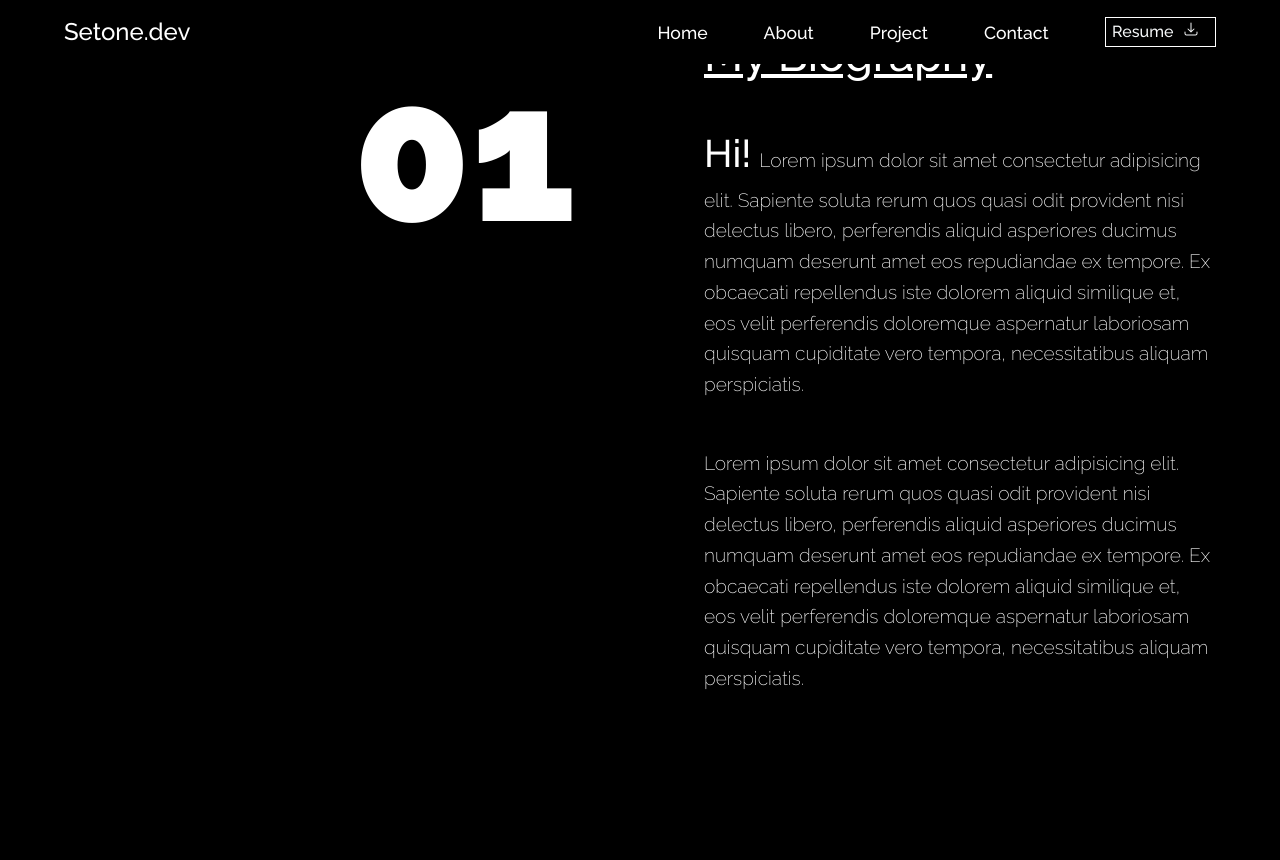
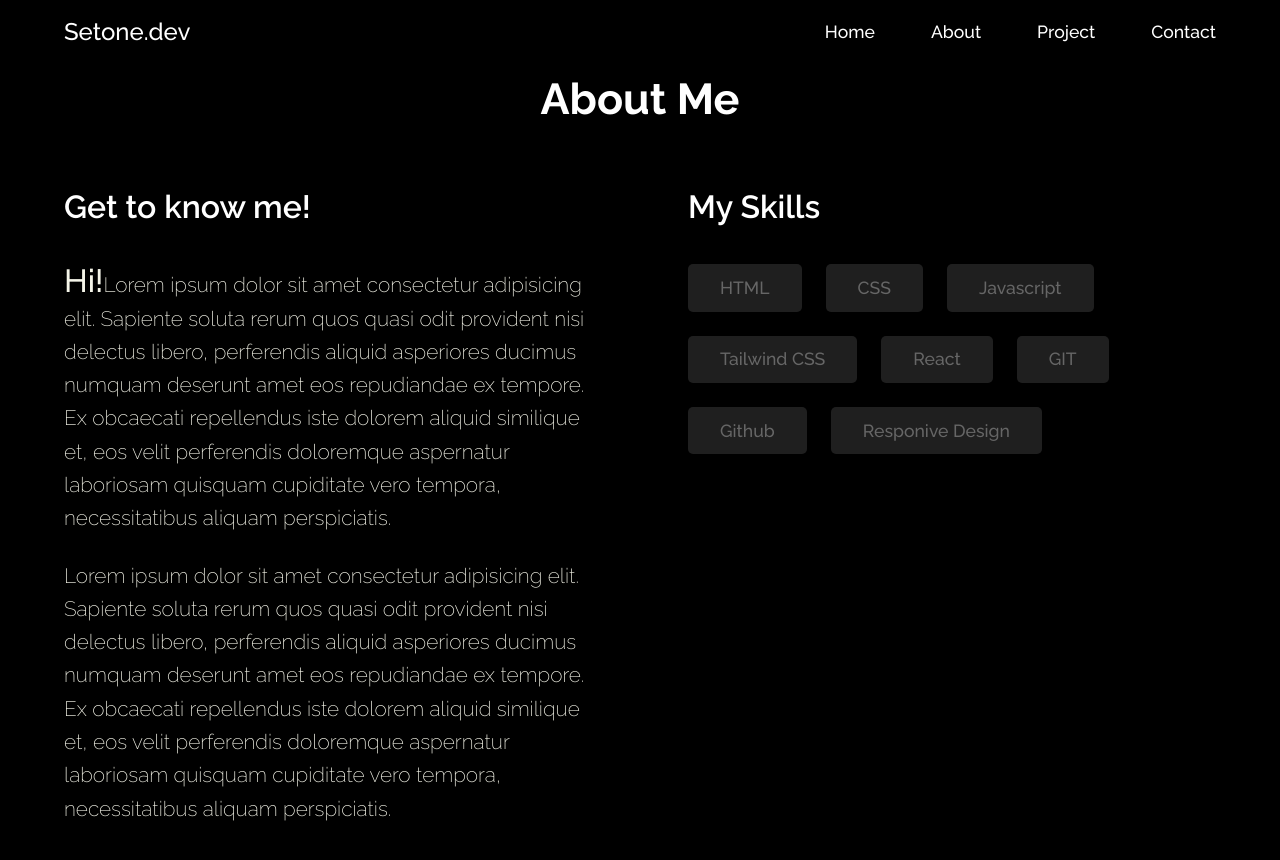
Before and after one commit to Setone01/Setone-Portfolio-v1, a React (Create React App) app: page /about in a window 1280 px wide. Shown: the top 860 px of the page. Before the commit the page ends 800 px from the top, so only its background shows below. Built offline with nearby package versions, Linux system fonts and the light colour scheme.

Commit message:
About page

```diff
--- a/src/Layout/Home.jsx
+++ b/src/Layout/Home.jsx
@@ -1,13 +1,14 @@
 import React from "react";
 import About from "../component/about/About";
-// import About from "../component/about/About";
 import Hero from "../component/Hero/Hero";
+// import Project from "../component/projects/Project";
 
 const Home = () => {
   return (
     <>
       <Hero/>
       <About/>
+      {/* <Project/> */}
     </>
   );
 };
--- a/src/component/Hero/Hero.jsx
+++ b/src/component/Hero/Hero.jsx
@@ -1,5 +1,7 @@
 import React from "react";
 import styled from "styled-components";
+// import { HiArrowDownTray } from "react-icons/hi2";
+
 
 const Hero = () => {
   return (
@@ -14,6 +16,10 @@ const Hero = () => {
             Lowrem ipsum dolor sit amet consectetur adipisicing elit. Eum
             expedita earum ratione alias vel ad corporis quis, facere eveniet
           </p>
+          {/* <div className="HeaderButton">
+            Download CV
+            <HiArrowDownTray className="HeaderIcon" />
+          </div> */}
         </div>
       </div>
     </MainSection>
@@ -30,7 +36,7 @@ const MainSection = styled.div`
     justify-content: center;
     align-items: flex-start;
     flex-flow: column;
-    width: 80%;
+    width: 90%;
     height: 80vh;
     margin: 0 auto;
   }
@@ -52,7 +58,7 @@ const MainSection = styled.div`
   }
 
   .contentBottom {
-    padding-top: 3rem;
+    margin-top: 1rem;
   }
 
   p {
@@ -61,6 +67,24 @@ const MainSection = styled.div`
     font-family: "Raleway";
     color: #f5f5e9;
     line-height: 1.8em;
+    margin-bottom: 3rem;
+  }
+
+  .HeaderButton {
+    width: max-content;
+    background: transparent;
+    background-color: #3b3b3b;
+    color: #fff;
+    font-size: 2rem;
+    font-weight: 500;
+    padding: 0.8rem 0.9rem;
+    border-radius: 5px;
+    transition: 0.3s ease-in-out;
+    outline: none;
+  }
+
+  .HeaderIcon {
+    margin: 0 0.6rem;
   }
 
   @media (max-width: 800px) {
--- a/src/component/about/About.jsx
+++ b/src/component/about/About.jsx
@@ -1,35 +1,44 @@
 import React from "react";
 import styled from "styled-components";
 // import NumberCard from '../UI card/NumberCard'
+import Skill from "./skills";
 
 const About = () => {
   return (
     <MainContainer>
       <div className="contentWrapper">
-        <div className="flexOne">
-          <h1>01</h1>
+        <div className="ContentTitle">
+          <h4>About Me</h4>
+          {/* <p>
+            Here you will find more information about me, what I do, and my
+            current skills mostly in terms of programming and technology
+          </p> */}
         </div>
-        <div className="flexTwo">
-          <h4>About me</h4>
-          <h2>My Biography</h2>
+        <div className="MainContent">
+          <div className="Flex1">
+            <h2>Get to know me!</h2>
             <p>
               <span>Hi!</span>Lorem ipsum dolor sit amet consectetur adipisicing
-            elit. Sapiente soluta rerum quos quasi odit provident nisi delectus
-            libero, perferendis aliquid asperiores ducimus numquam deserunt amet
-            eos repudiandae ex tempore. Ex obcaecati repellendus iste dolorem
-            aliquid similique et, eos velit perferendis doloremque aspernatur
-            laboriosam quisquam cupiditate vero tempora, necessitatibus aliquam
-            perspiciatis.
+              elit. Sapiente soluta rerum quos quasi odit provident nisi
+              delectus libero, perferendis aliquid asperiores ducimus numquam
+              deserunt amet eos repudiandae ex tempore. Ex obcaecati repellendus
+              iste dolorem aliquid similique et, eos velit perferendis
+              doloremque aspernatur laboriosam quisquam cupiditate vero tempora,
+              necessitatibus aliquam perspiciatis.
             </p>
             <p>
-            Lorem ipsum dolor sit amet consectetur adipisicing
-            elit. Sapiente soluta rerum quos quasi odit provident nisi delectus
-            libero, perferendis aliquid asperiores ducimus numquam deserunt amet
-            eos repudiandae ex tempore. Ex obcaecati repellendus iste dolorem
+              Lorem ipsum dolor sit amet consectetur adipisicing elit. Sapiente
+              soluta rerum quos quasi odit provident nisi delectus libero,
+              perferendis aliquid asperiores ducimus numquam deserunt amet eos
+              repudiandae ex tempore. Ex obcaecati repellendus iste dolorem
               aliquid similique et, eos velit perferendis doloremque aspernatur
-            laboriosam quisquam cupiditate vero tempora, necessitatibus aliquam
-            perspiciatis.
+              laboriosam quisquam cupiditate vero tempora, necessitatibus
+              aliquam perspiciatis.
             </p>
+          </div>
+          <div className="Flex2">
+            <Skill />
+          </div>
         </div>
       </div>
     </MainContainer>
@@ -42,85 +51,62 @@ const MainContainer = styled.div`
   .contentWrapper {
     display: flex;
     justify-content: center;
-    flex-wrap: no-wrap;
+    flex-flow: column;
     width: 90%;
-    height: 90vh;
-    margin: 0 auto;
+    height: max-content;
+    margin: 4rem auto;
     gap: 8rem;
   }
+  .ContentTitle {
+    margin-bottom: 0;
+  }
 
-  .flexOne {
+  h4 {
+    text-align: center;
+    font-size: 2.7rem;
+    font-weight: 700;
+  }
+
+  .MainContent {
+    display: flex;
+    gap: 6rem;
+    margin-top: -5rem;
+  }
+  .Flex1 {
+    flex-basis: 50%;
+
+    p {
+      color: #f5f5e9;
+      max-width: 60rem;
+      font-size: 1.3rem;
+      font-weight: 200;
+      margin-bottom: 1.5rem;
+      line-height: 1.6em;
+    }
+  }
+  .Flex2 {
     flex-basis: 50%;
   }
-  h1 {
-    text-align: right;
-    font-size: 12rem;
+  h2 {
+    font-size: 2rem;
+    font-weight: 600;
+    margin-bottom: 2rem;
   }
-  .flexTwo {
-    flex-basis: 50%;
+  span {
+    font-size: 2rem;
+    font-weight: 500;
   }
 
-  span{
-    font-size: 2.4rem;
-    font-weight: 500;
-    margin-right: 8px;
+  @media (max-width: 800px) {
+    .MainContent {
+      display: flex;
+      flex-flow: column;
+
+      p {
+        font-size:1.5rem;
+        font-weight: 300;
       }
-
-  h4{
-    font-size: 1.2rem;
-    font-weight: 200;
-    margin-bottom: -0.7rem;
-    color: orange;
     }
-
-  h2 {
-    font-size: 2.8rem;
-    font-weight: 500;
-    margin-bottom: 2rem;
-    font-family: "Raleway";
-    text-decoration: underline;
-    text-transform: capitalize;
-  }
-
-  p{
-    font-size: 1.2rem;
-    font-weight: 200;
-    margin-bottom: 3rem;
-  }
-
-  @media (max-width: 800px){
-    .contentWrapper{
-      width: 80%;
-      height: max-content;
-      display: flex;
-      flex-direction: column;
-      gap: 0;
-    }
-    .flexOne{
-      width: 100%;
-    }
-    h1{
-      font-size: 10rem;
-      text-align: center;
-      transform: translateY(-50%, -50%);
-    }
-    .flextwo{
-    }
-
-    h4{
-      text-align: center;
-    }
-    h2{
-      font-size: 2.2rem;
-      text-align: center;
-    }
-    p{
-      font-size: 1.6rem;
-      font-weight: 200;
-      font-family:"Raleway";
-      line-height: 1.5em;
-    }
-
   }
 `;
 
--- /dev/null
+++ b/src/component/about/skills.jsx
@@ -0,0 +1,93 @@
+import React from "react";
+import styled from "styled-components";
+
+const stacks = [
+  {
+    id: 1,
+    title: "HTML",
+  },
+  {
+    id: 2,
+    title: "CSS",
+  },
+  {
+    id: 3,
+    title: "Javascript",
+  },
+  {
+    id: 4,
+    title: "Tailwind CSS",
+  },
+  {
+    id: 5,
+    title: "React",
+  },
+  {
+    id: 6,
+    title: "GIT",
+  },
+  {
+    id: 7,
+    title: " Github",
+  },
+  {
+    id: 8,
+    title: "Responive Design",
+  },
+];
+
+const skills = () => {
+  return (
+    <Skill>
+      <div className="SkillContainer">
+        <h2>My Skills</h2>
+        <div className="SkillContent">
+          {stacks.map((opt) => {
+            return <div className="Skill_set" key={opt.id}>{opt.title}</div>;
+          })}
+        </div>
+      </div>
+    </Skill>
+  );
+};
+
+const Skill = styled.div`
+  width: 100%;
+
+  .SkillContainer {
+    display: flex;
+    flex-direction: column;
+    justify-content: center;
+  }
+
+  .SkillContent {
+    display: flex;
+    flex-wrap: wrap;
+    align-items: center;
+  }
+
+  .Skill_set{
+    padding: 0.6rem 2rem;
+    margin-bottom: 1.5rem;
+    margin-right: 1.5rem;
+    font-size: 1.1rem;
+    background: rgba(153,153,153,.2);
+    border-radius: 5px;
+    font-weight: 500;
+    color: #666;
+  }
+
+  h2 {
+    font-size: 2rem;
+    font-weight: 600;
+    margin-bottom: 2rem;
+  }
+
+  @media (max-width: 800px) {
+    .SkillContainer{
+        margin-top: -4rem;
+    }
+  }
+`;
+
+export default skills;
--- a/src/component/header/Header.jsx
+++ b/src/component/header/Header.jsx
@@ -1,7 +1,7 @@
 import React, { useState } from "react";
 import { Link } from "react-router-dom";
 import styled from "styled-components";
-import { HiArrowDownTray, HiXMark, HiOutlineBars3 } from "react-icons/hi2";
+import { HiXMark, HiOutlineBars3 } from "react-icons/hi2";
 
 const Header = () => {
   const [isMobile, setIsMobile] = useState(false);
@@ -37,10 +37,6 @@ const Header = () => {
               Contact
             </Link>
           </li>
-          <Link to="/resume" className="HeaderButton">
-            Resume
-            <HiArrowDownTray className="HeaderIcon" />
-          </Link>
         </ul>
         <div className="mobileToggle" onClick={() => setIsMobile(!isMobile)}>
           {isMobile ? <HiXMark /> : <HiOutlineBars3 />}
@@ -94,22 +90,6 @@ const MainHeader = styled.div`
     font-family: "Raleway";
   }
 
-  .HeaderButton {
-    padding: 0.1rem 0.4rem;
-    border: 1.3px solid #fff;
-    background: transparent;
-    color: #f6f8f9;
-    font-size: 1rem;
-    font-weight: 500;
-    margin: 0;
-    transition: 0.3s ease-in-out;
-    outline: none;
-  }
-
-  .HeaderIcon {
-    margin: 0 0.6rem;
-  }
-
   .mobileToggle {
     display: none;
   }
@@ -133,21 +113,20 @@ const MainHeader = styled.div`
       align-items: flex-start;
       right: 0;
       top: 100%;
-      width: 70%;
+      width: 80%;
+      height: 70vh;
       background-color: black;
-      height: 80vh;
-      padding-left: 1.5rem;
+      padding-left: 2.4rem;
       transition: all 0.5s ease-in-out;
     }
     .link {
       color: #fff;
       font-size: 1.3rem;
       font-weight: 300;
-      background-color: none;
     }
 
     li {
-      margin-bottom: 1.8rem;
+      margin-bottom: 2.3rem;
     }
 
     .HeaderButton {
--- a/src/component/projects/Project.jsx
+++ b/src/component/projects/Project.jsx
@@ -1,9 +1,75 @@
-import React from 'react'
+import React from "react";
+import styled from "styled-components";
 
 const Project = () => {
   return (
-    <div>Project</div>
-  )
-}
+    <Section>
+      <div className="Container">
+        <div className="Flex1">
+          <div className="FlexTitle">
+            <h4>Latest Work</h4>
+            <h2>Project</h2>
+          </div>
+          <div className="FlexNumber">
+            <h1>02</h1>
+          </div>
+        </div>
+        <div className="Flex2"></div>
+        <div className="ImageWrapper">
+          <div></div>
+        </div>
+        <div className="Content">
+          <div className="Title">
 
-export default Project
+          </div>
+          <span></span>
+        </div>
+      </div>
+    </Section>
+  );
+};
+
+const Section = styled.div`
+  width: 100%;
+
+  .Container {
+    display: flex;
+    justify-content: center;
+    flex-flow: column;
+    width: 90%;
+    height: max-content;
+    margin: 0 auto;
+  }
+
+  .Flex1{
+    display: flex;
+    justify-content: center;
+    align-items: center;
+    width: 100%;
+    gap: 1rem;
+  }
+
+  .FlexTitle{
+    margin-bottom: -5rem;
+  }
+  h1 {
+    text-align: right;
+    font-size: 10rem;
+  }
+  h4 {
+    font-size: 1.2rem;
+    font-weight: 200;
+    margin-bottom: -0.7rem;
+    color: orange;
+  }
+  h2 {
+    font-size: 2.8rem;
+    font-weight: 500;
+    margin-bottom: 1.5rem;
+    font-family: "Raleway";
+    text-decoration: underline;
+    text-transform: capitalize;
+  }
+`;
+
+export default Project;
--- a/src/index.css
+++ b/src/index.css
@@ -1,4 +1,4 @@
-@import url('https://fonts.googleapis.com/css2?family=Raleway:wght@100;200;300;400;500;900&display=swap');
+@import url('https://fonts.googleapis.com/css2?family=Raleway:wght@100;200;300;400;500;600;700;800;900&display=swap');
 
 body{
     scroll-behavior: smooth;
```
Lines whose indentation alone changed are shown as unchanged.
